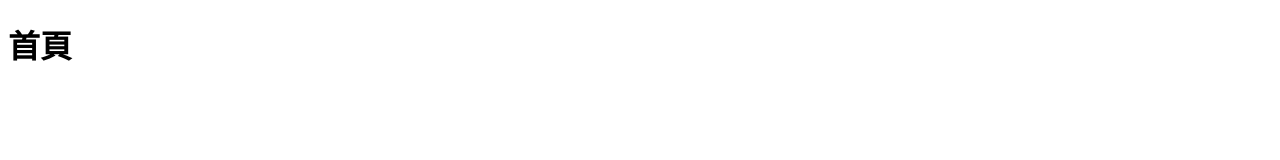
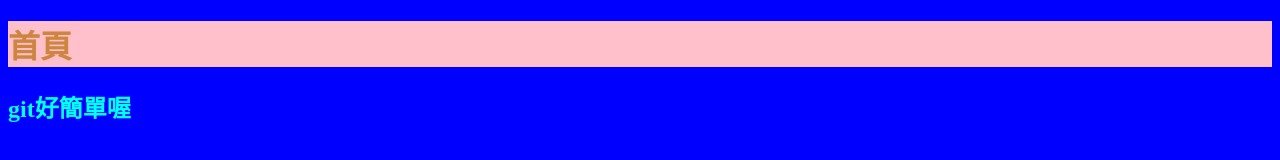
Before and after one commit to shellyling/project2, a plain HTML site: page index.html in a window 1280 px wide. Drawn offline with Linux system fonts and the light colour scheme.

Commit message:
增加h2標題

```diff
--- a/all.css
+++ b/all.css
@@ -2,3 +2,7 @@ body{
  background: blue;
  color: aqua;
 }
+h1{
+  color: peru;
+  background: pink;
+}
--- a/index.html
+++ b/index.html
@@ -4,8 +4,11 @@
   <meta charset="UTF-8">
   <meta name="viewport" content="width=device-width, initial-scale=1.0">
   <title>Document</title>
+  <link rel="stylesheet" href="./all.css">
 </head>
 <body>
   <h1>首頁</h1>
+  <h2>git好簡單喔
+  </h2>
 </body>
 </html>
```
